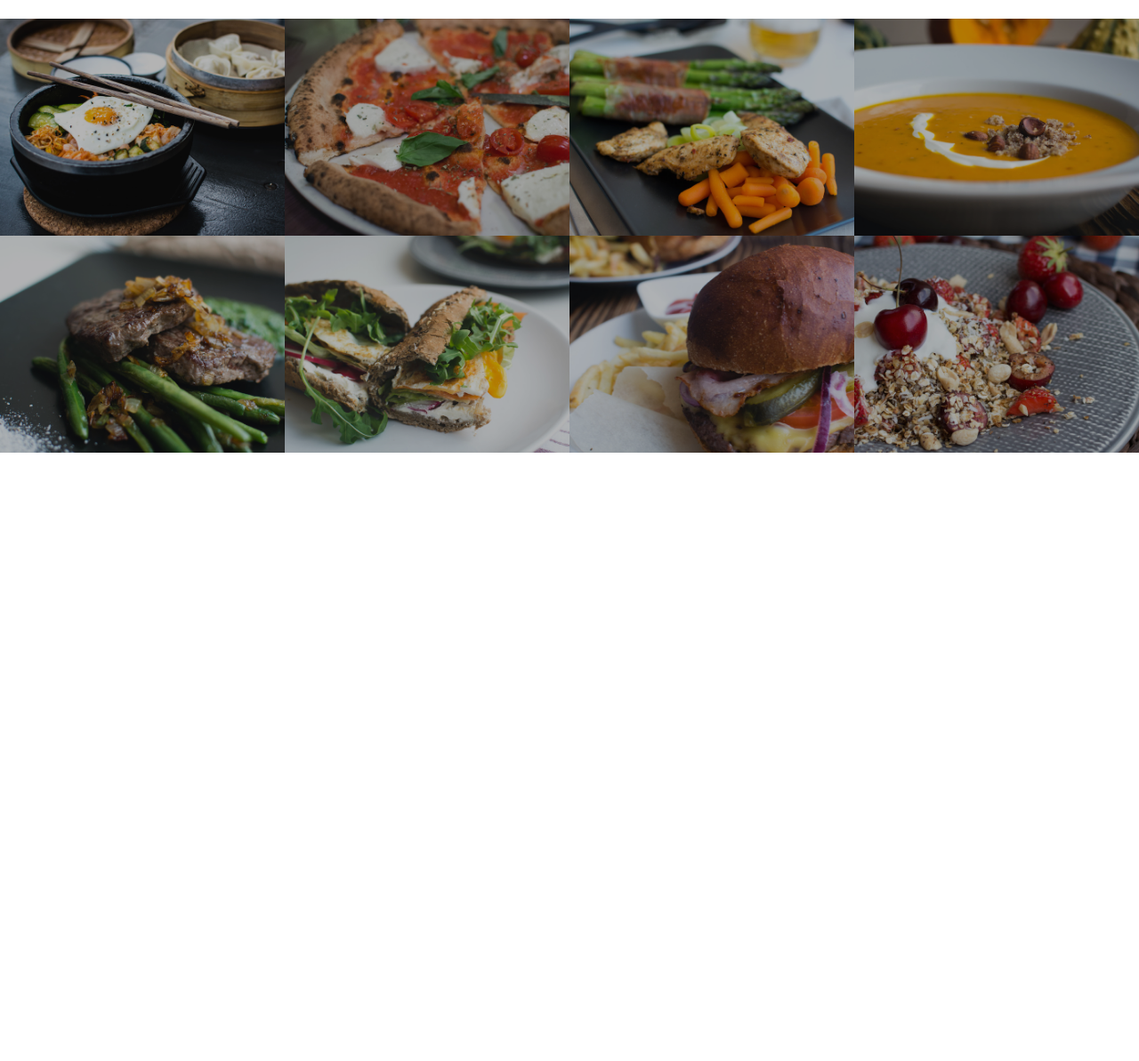
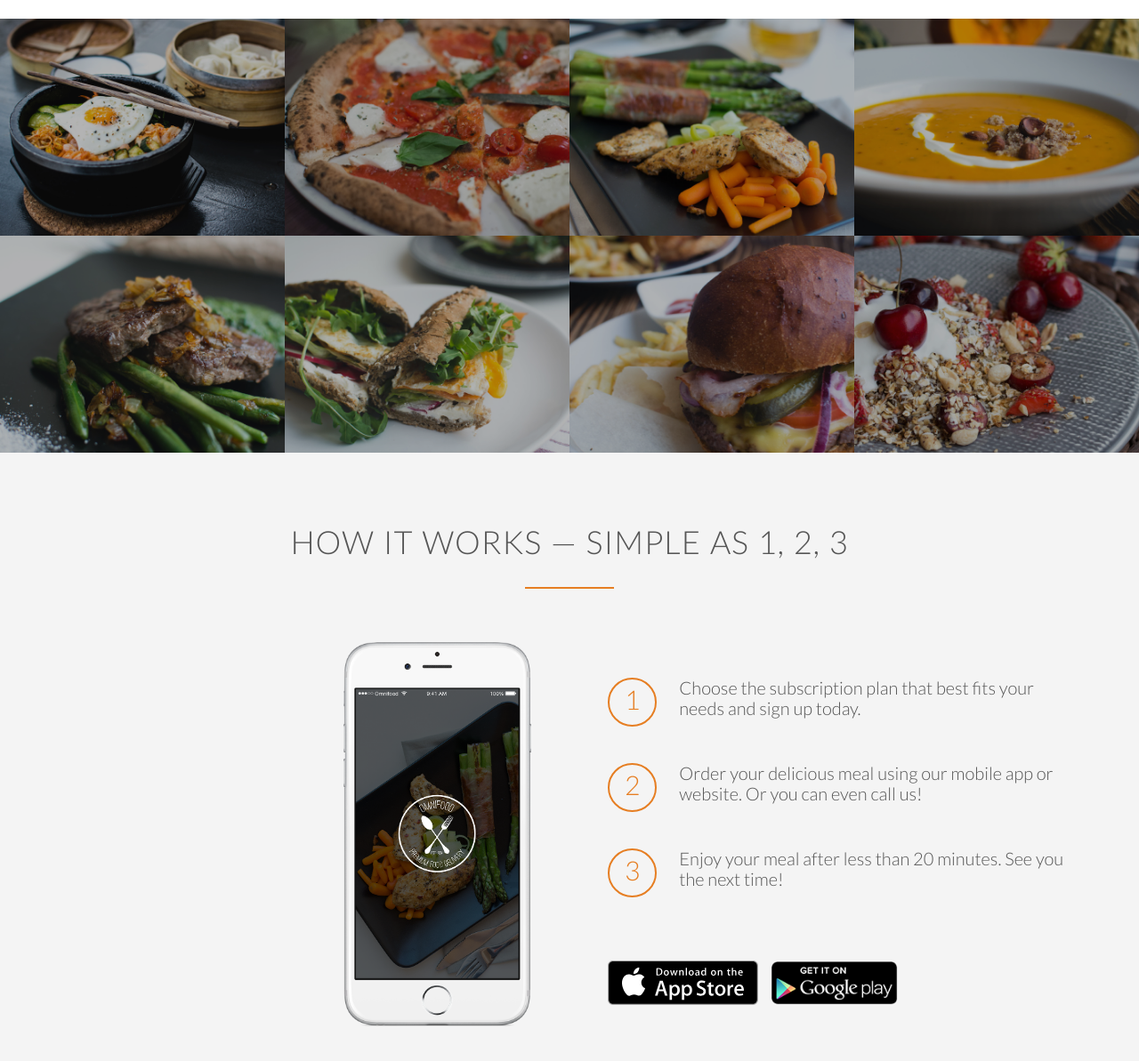
Before and after one commit to RubenSantana/course-omnifood, a website: page app/index.html in a window 1280 px wide. Shown: the part 1479-2672 px from the top of the page at 89% size. Before the commit the page ends 1988 px from the top, so only its background shows below. Drawn offline with nearby package versions, Linux system fonts and the light colour scheme.

Commit message:
Completed how-it-works section

```diff
--- a/app/assets/styles/modules/_btn.css
+++ b/app/assets/styles/modules/_btn.css
@@ -41,4 +41,12 @@
           color: #fff;
       }
   }
+
+  &--app {
+      img {
+          height: 50px;
+          width: auto;
+          margin-right: 10px;
+      }
+  }
 }
--- /dev/null
+++ b/app/assets/styles/modules/_steps-section.css
@@ -0,0 +1,64 @@
+.steps-section {
+
+    background-color: #f4f4f4;
+
+    h2 {
+        font-weight: 300;
+        font-size: 180%;
+        text-transform: uppercase;
+        letter-spacing: 1px;
+        word-spacing: 2px;
+        text-align: center;
+        margin-bottom: 30px;
+
+        &:after {
+            display: block;
+            height: 2px;
+            background-color: $mainOrange;
+            content: "";
+            width: 100px;
+            margin: 0 auto;
+            margin-top: 30px;
+        }
+    }
+
+    &__box {
+
+        &:first-child {
+            text-align: right;
+            padding-right: 3%;
+            margin-top: 30px;
+        }
+
+        &:last-child {
+            padding-left: 3%;
+            margin-top: 70px;
+        }
+    }
+
+    &__app-screen {
+        width: 40%;
+    }
+
+    &__works-step {
+        margin-bottom: 50px;
+
+        div {
+            color: $mainOrange;
+            border: 2px solid $mainOrange;
+            display: inline-block;
+            border-radius: 50%;
+            height: 55px;
+            width: 55px;
+            text-align: center;
+            padding: 5px;
+            float: left;
+            font-size: 150%;
+            margin-right: 25px;
+        }
+
+        &:last-of-type {
+            margin-bottom: 80px;
+        }
+    }
+}
--- a/app/assets/styles/styles.css
+++ b/app/assets/styles/styles.css
@@ -2,6 +2,7 @@
 @import "base/_global.css";
 @import "base/_variables.css";
 @import "base/_mixins.css";
+@import "base/_clearfix.css";
 @import "modules/_grid.css";
 @import "modules/_row.css";
 @import "modules/_site-header.css";
@@ -10,3 +11,4 @@
 @import "modules/_features-section.css";
 @import "modules/_icon.css";
 @import "modules/_meals-section.css";
+@import "modules/_steps-section.css";
--- a/app/index.html
+++ b/app/index.html
@@ -95,7 +95,7 @@
     </section>
 
     <section class="meals-section">
-      <ul class="meals-section__meals-showcase">
+      <ul class="meals-section__meals-showcase clearfix">
         <li>
           <figure class="meals-section__meal-photo">
             <img
@@ -126,7 +126,7 @@
           </figure>
         </li>
       </ul>
-      <ul class="meals-section__meals-showcase">
+      <ul class="meals-section__meals-showcase clearfix">
         <li>
           <figure class="meals-section__meal-photo">
             <img
@@ -162,22 +162,64 @@
       </ul>
     </section>
 
+    <section class="steps-section">
+      <div class="row">
+        <h2>How it works &mdash; Simple as 1, 2, 3</h2>
+      </div>
+
+      <div class="row">
+        <div class="col span-1-of-2 steps-section__box">
+          <img
+            src="assets/images/app-iPhone.png"
+            alt="Omnifood app on iPhone"
+            class="steps-section__app-screen"
+          />
+        </div>
+
+        <div class="col span-1-of-2 steps-section__box">
+          <div class="steps-section__works-step">
+            <div>1</div>
+            <p>
+              Choose the subscription plan that best fits your needs and sign up
+              today.
+            </p>
+          </div>
+          <div class="steps-section__works-step">
+            <div>2</div>
+            <p>
+              Order your delicious meal using our mobile app or website. Or you
+              can even call us!
+            </p>
+          </div>
+          <div class="steps-section__works-step">
+            <div>3</div>
+            <p>
+              Enjoy your meal after less than 20 minutes. See you the next time!
+            </p>
+          </div>
+
+          <a href="#" class="btn--app"
+            ><img src="assets/images/download-app.svg" alt="App Store Button"
+          /></a>
+          <a href="#" class="btn--app"
+            ><img
+              src="assets/images/download-app-android.png"
+              alt="Play Store Button"
+          /></a>
+        </div>
+      </div>
+    </section>
+
     <script src="https://unpkg.com/ionicons@4.5.9-1/dist/ionicons.js"></script>
   </body>
 </html>
 
 <!--
-Section 2: Favorite meals
-Title: None
+Section 3: How it works
+Title: How it works - Simple as 1, 2, 3
 
-1.	Korean bibimbap with egg and vegetables
-2.	Simple italian pizza with cherry tomatoes
-3.	Chicken breast steak with vegetables
-4.	Autumn pumpkin soup
-5.	Paleo beef steak with vegetables
-6.	Healthy baguette with egg and vegetables
-7.	Burger with cheddar and bacon
-8.	Granola with cherries and strawberries
+1.	Choose the subscription plan that best fits your needs and sign up today.
+2.	Order your delicious meal using our mobile app or website. Or you can even call us!
+3.	Enjoy your meal after less than 20 minutes. See you the next time!
 
-(see image numbers in the assets folder)
 -->
--- a/app/temp/styles/styles.css
+++ b/app/temp/styles/styles.css
@@ -372,6 +372,18 @@ html {
 
 section {
   padding: 80px 0;
+}
+
+.clearfix {
+  zoom: 1;
+}
+
+.clearfix:after {
+  content: ".";
+  clear: both;
+  display: block;
+  height: 0;
+  visibility: hidden;
 }
 
 /*  SECTIONS  ============================================================================= */
@@ -1123,6 +1135,12 @@ header {
   color: #fff;
 }
 
+.btn--app img {
+  height: 50px;
+  width: auto;
+  margin-right: 10px;
+}
+
 .main-nav__logo {
   height: 100px;
   width: auto;
@@ -1246,3 +1264,64 @@ header {
   transform: scale(1.03);
   opacity: 1;
 }
+
+.steps-section {
+  background-color: #f4f4f4;
+}
+
+.steps-section h2 {
+  font-weight: 300;
+  font-size: 180%;
+  text-transform: uppercase;
+  letter-spacing: 1px;
+  word-spacing: 2px;
+  text-align: center;
+  margin-bottom: 30px;
+}
+
+.steps-section h2:after {
+  display: block;
+  height: 2px;
+  background-color: #e67e22;
+  content: "";
+  width: 100px;
+  margin: 0 auto;
+  margin-top: 30px;
+}
+
+.steps-section__box:first-child {
+  text-align: right;
+  padding-right: 3%;
+  margin-top: 30px;
+}
+
+.steps-section__box:last-child {
+  padding-left: 3%;
+  margin-top: 70px;
+}
+
+.steps-section__app-screen {
+  width: 40%;
+}
+
+.steps-section__works-step {
+  margin-bottom: 50px;
+}
+
+.steps-section__works-step div {
+  color: #e67e22;
+  border: 2px solid #e67e22;
+  display: inline-block;
+  border-radius: 50%;
+  height: 55px;
+  width: 55px;
+  text-align: center;
+  padding: 5px;
+  float: left;
+  font-size: 150%;
+  margin-right: 25px;
+}
+
+.steps-section__works-step:last-of-type {
+  margin-bottom: 80px;
+}
```
Also changed, not shown: app/assets/styles/base/_clearfix.css (added, +11 -0 lines).
